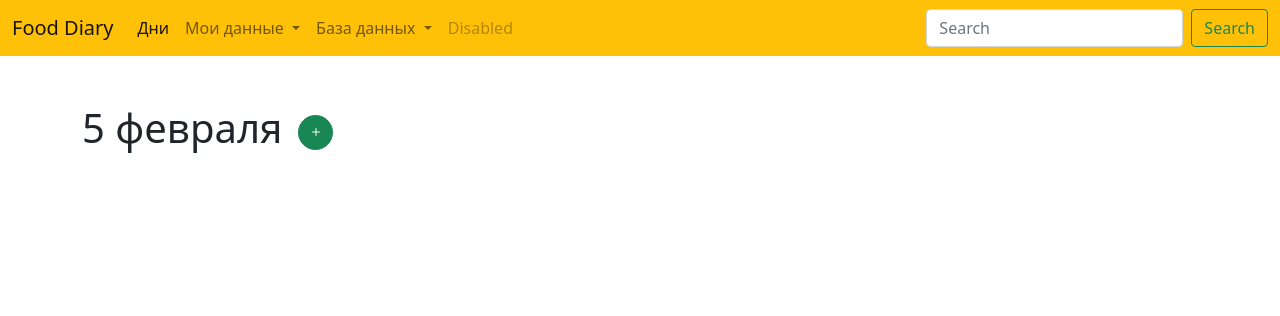
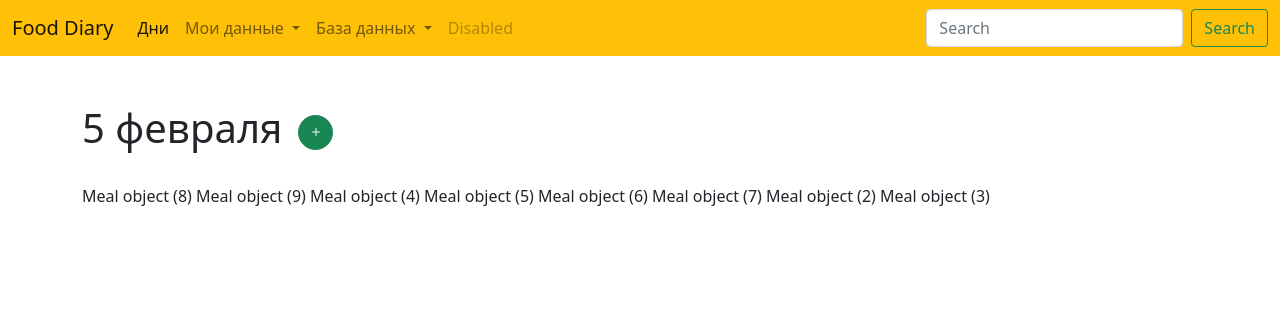
Before and after one commit to IlyaSarychev/fooddiary, a Django app: page /day/7/ in a window 1280 px wide. Shown: the top 316 px of the page. Run offline with Django 4.2, Linux system fonts and the light colour scheme; data comes from the database, SQL or seed files in the repository; both versions use the stored data as it was after the commit; some libraries are stand-ins or nearby versions.

Commit message:
обработка формы создания приемов пищи

```diff
--- a/fooddiary/diary/forms.py
+++ b/fooddiary/diary/forms.py
@@ -58,3 +58,6 @@ class MealForm(forms.ModelForm):
                 bfield.field.widget.attrs['class'] = 'form-select'
             else:
                 bfield.field.widget.attrs['class'] = 'form-control'
+
+    # def save(self, commit=True):
+    #     return super().save(commit)
--- a/fooddiary/diary/templates/diary/days/detail.html
+++ b/fooddiary/diary/templates/diary/days/detail.html
@@ -20,6 +20,9 @@
                 {% if day.meals.count < 1 %}
                     <p>В этом дне пока отсутствуют приемы пищи</p>
                 {% else %}
+                    {% for meal in day.meals.all %}
+                        {{meal}}
+                    {% endfor %}
                 {% endif %}
             </div>
         </div>
@@ -34,8 +37,9 @@
                 <button type="button" class="btn-close" data-bs-dismiss="modal" aria-label="Close"></button>
             </div>
             <div class="modal-body">
-                <form action="." method="post">
+                <form action="{% url 'create_meal' %}" method="post">
                     {% csrf_token %}
+                    <input type="hidden" name="day" value="{{day.id}}">
                     <div class="mb-3">
                         <label class="form-label">{{form.food.label}}</label>
                         <div class="row">
@@ -73,14 +77,21 @@
         const foodSelect = document.querySelector('select[name="food"]').cloneNode(true)
         const gramsInput = document.querySelector('input[name="grams"]').cloneNode(true)
 
+        let count = 1
+
         document.querySelector('.add-food').onclick = function() {
+
+            count++
 
             const col6 = document.createElement('div')
             col6.classList = 'col-6 mt-2'
 
+            foodSelect.setAttribute('name', 'food' + count)
             col6.appendChild(foodSelect)
             this.parentNode.parentNode.insertBefore(col6.cloneNode(true), this.parentNode)
+
             col6.innerHTML = ''
+            gramsInput.setAttribute('name', 'grams' + count)
             col6.appendChild(gramsInput)
             this.parentNode.parentNode.insertBefore(col6.cloneNode(true), this.parentNode)
         }
--- a/fooddiary/diary/urls.py
+++ b/fooddiary/diary/urls.py
@@ -10,4 +10,5 @@ urlpatterns = [
     path('my-data/food/create/', views.MyFoodCreateView.as_view(), name='my_food_create'),
     path('my-data/food/delete/<int:id>/', views.delete_my_food_view, name='my_food_delete'),
     path('my-data/food/update/<pk>/', views.MyFoodUpdateView.as_view(), name='my_food_update'),
+    path('create-meal/', views.create_meal_view, name='create_meal'),
 ]
--- a/fooddiary/diary/views.py
+++ b/fooddiary/diary/views.py
@@ -2,7 +2,7 @@ from django.http import HttpResponseRedirect
 from django.urls import reverse, reverse_lazy
 from django.views.generic import ListView, DetailView, CreateView, UpdateView
 from django.views.decorators.http import require_POST
-from .models import Day, Food
+from .models import Day, Food, MealFood
 from .forms import CreateFoodForm, MealForm
 
 
@@ -98,7 +98,21 @@ class MyFoodUpdateView(UpdateView):
     success_url = reverse_lazy('my_food_list')
 
 
-def create_meal(request):
+@require_POST
+def create_meal_view(request):
     '''Создать прием пищи'''
 
-    pass
+    form = MealForm(request.POST, request=request)
+    meal = form.save(commit=False)
+    meal.day = Day.objects.get(id=request.POST.get('day'))
+    meal.save()
+    food_id_values = [request.POST.get(key) for key in request.POST if key.startswith('food')]
+    grams_values = [request.POST.get(key) for key in request.POST if key.startswith('grams')]
+    for (food_id, grams) in zip(food_id_values, grams_values):
+        MealFood.objects.create(
+            meal=meal,
+            food=Food.objects.get(id=food_id),
+            grams=grams
+        )
+
+    return HttpResponseRedirect(reverse('day_detail', args=[request.POST.get('day')]))
```
Also changed, not shown: fooddiary/db.sqlite3.
